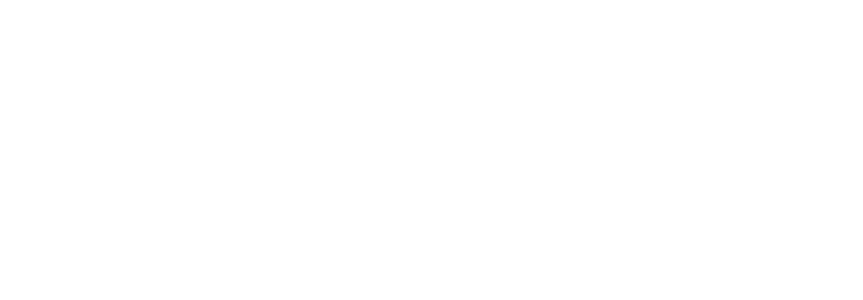
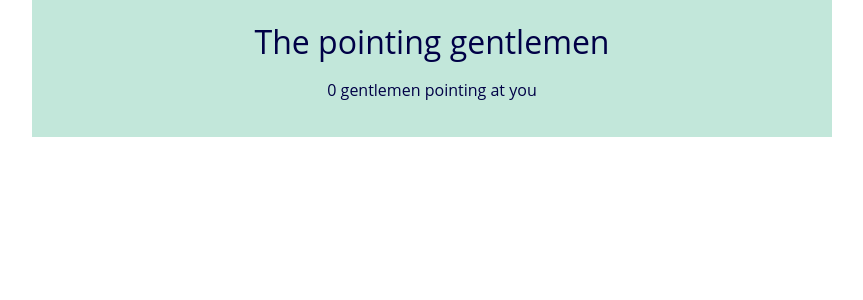
Before and after one commit to Laulhus/W4CH1-edgaralcolea, a React (Create React App) app: page / in a window 1280 px wide. Shown: the top 300 px of the page, without its empty margins (208-1071 px from the left). Built offline with nearby package versions, Linux system fonts and the light colour scheme.

Commit message:
Created Components and added initial styles

```diff
--- a/public/index.html
+++ b/public/index.html
@@ -9,10 +9,7 @@
       name="description"
       content="Web site created using create-react-app"
     />
-    <link rel="apple-touch-icon" href="%PUBLIC_URL%/logo192.png" />
-
     <link rel="manifest" href="%PUBLIC_URL%/manifest.json" />
-
     <title>React Gentlemen</title>
   </head>
   <body>
--- a/src/App.css
+++ b/src/App.css
@@ -1,3 +1,136 @@
-.App {
+:root {
+  --background-main-color: #c2e7da;
+  --background-secondary-color: #600;
+  --background-small-items: #060;
+  --main-color: #6290c3;
+  --text-color: #000046;
+}
+* {
+  box-sizing: border-box;
+}
+body {
+  margin: 0;
+  color: var(--text-color);
+  font-family: "Open Sans", sans-serif;
+}
+ul,
+li {
+  margin: 0;
+  padding: 0;
+  list-style: none;
+}
+button {
+  font-family: inherit;
+}
+h1,
+h2 {
+  margin: 0;
+}
+.container {
+  background-color: var(--background-main-color);
+  width: 800px;
+  margin: 0 auto;
+  padding: 20px;
+}
+.main {
+  padding-top: 20px;
+}
+.main-header {
   text-align: center;
 }
+.main-title {
+  font-weight: 500;
+}
+.controls {
+  display: flex;
+  flex-direction: column;
+  align-items: center;
+}
+.button {
+  background: none;
+  border: none;
+  font-size: 12px;
+  cursor: pointer;
+}
+.icon {
+  background-color: var(--background-small-items);
+  border-radius: 50%;
+  color: #fff;
+  width: 30px;
+  height: 30px;
+  display: flex;
+  justify-content: center;
+  align-items: center;
+}
+.gentleman {
+  background-color: var(--main-color);
+  width: 70%;
+  margin: 0 auto 30px;
+  padding: 20px;
+  border-radius: 30px;
+  border: 2px solid #fff;
+  position: relative;
+  display: flex;
+}
+.gentleman__avatar-container {
+  border-right: 2px dashed #fff;
+  width: 30%;
+  position: relative;
+}
+.gentleman__avatar {
+  max-width: 80%;
+  border-radius: 50%;
+  border: 1px solid #fff;
+  transition: transform 0.3s;
+}
+.gentleman__initial {
+  border-radius: 50%;
+  background-color: var(--background-secondary-color);
+  display: flex;
+  justify-content: center;
+  align-items: center;
+  color: #fff;
+  width: 40px;
+  height: 40px;
+  font-size: 24px;
+  position: absolute;
+  bottom: 0;
+  right: 10px;
+}
+.gentleman__data-container {
+  padding-left: 20px;
+}
+.gentleman__name {
+  font-weight: 500;
+  margin-bottom: 10px;
+}
+.gentleman__data {
+  margin-bottom: 5px;
+}
+.gentleman__data-label {
+  width: 100px;
+  display: inline-block;
+}
+.gentleman__icon {
+  position: absolute;
+  bottom: 20px;
+  right: 20px;
+  display: none;
+}
+.gentleman__icon--delete {
+  top: 20px;
+  background-color: #600;
+  display: inline-flex;
+  cursor: pointer;
+}
+
+.gentleman.selected .gentleman__icon,
+.gentleman:hover .gentleman__icon {
+  display: flex;
+  justify-content: center;
+  align-items: center;
+}
+.gentleman.selected .gentleman__avatar,
+.gentleman:hover .gentleman__avatar {
+  transform: scaleX(-100%);
+}
--- a/src/App.js
+++ b/src/App.js
@@ -1,7 +1,20 @@
+import { useState } from "react";
 import "./App.css";
+import Info from "./Components/Info/Info";
 
 function App() {
-  return <div className="App"></div>;
+  const [number, setNumber] = useState(0);
+
+  return (
+    <div className="container">
+      <header className="main-header">
+        <h1 className="main-title">The pointing gentlemen</h1>
+      </header>
+      <section className="controls">
+        <Info selectedNumber={number} />
+      </section>
+    </div>
+  );
 }
 
 export default App;
--- /dev/null
+++ b/src/Components/Button/Button.js
@@ -0,0 +1,5 @@
+import "./Button.css";
+const Button = ({ actionOnClick }) => {
+  return <button text="Select All" onClick="actionOnClick"></button>;
+};
+export default Button;
--- /dev/null
+++ b/src/Components/Gentlemen/Gentlemen.js
@@ -0,0 +1,4 @@
+import "./Gentlemen.css"
+const Gentlemen = () => {
+  return <li className="gentleman"></div>;
+};
--- /dev/null
+++ b/src/Components/Info/Info.js
@@ -0,0 +1,6 @@
+import "./Info.css";
+
+const Info = ({ selectedNumber }) => {
+  return <p>{selectedNumber} gentlemen pointing at you</p>;
+};
+export default Info;
```
Also changed, not shown: src/Components/Button/Button.css (added), src/Components/Gentlemen/Gentlemen.css (added), src/Components/Info/Info.css (added).
